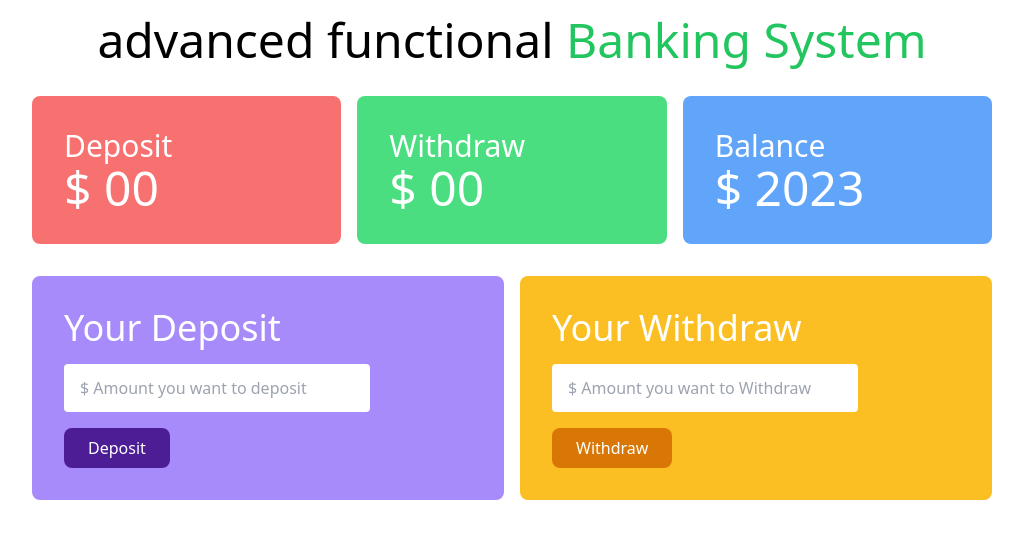
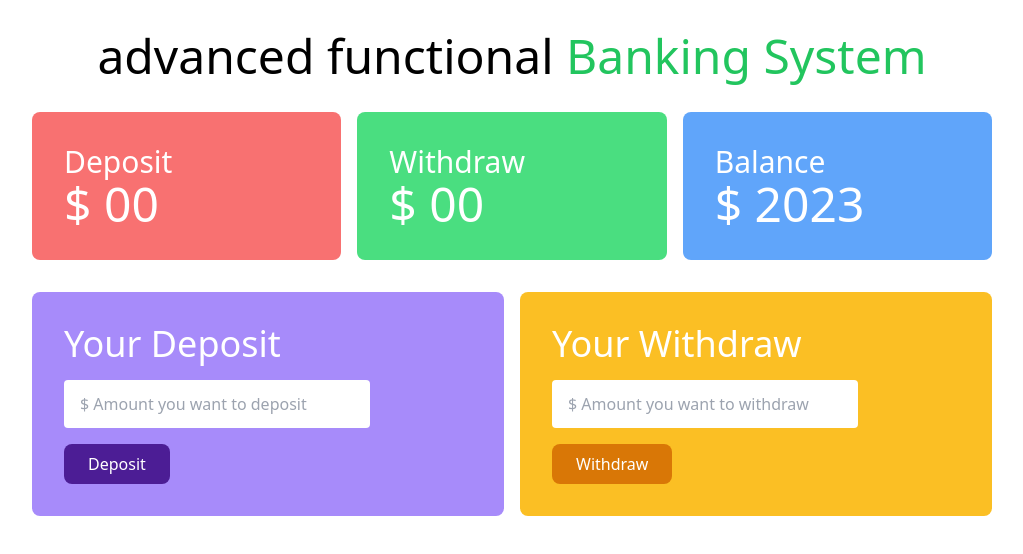
Before and after one commit to 01312345069/advanced-functional-Banking, a plain HTML site: page index.html in a window 1280 px wide. Shown: the whole page, without its empty margins (128-1151 px from the left). Drawn offline with nearby package versions, Linux system fonts and the light colour scheme.

Commit message:
some change and correction

```diff
--- a/index.html
+++ b/index.html
@@ -11,13 +11,13 @@
 
 <body>
     <header>
-        <h1 class="text-5xl text-center mt-4">advanced functional <span class="text-green-500 font-medium">Banking
+        <h1 class="text-5xl text-center mt-8">advanced functional <span class="text-green-500 font-medium">Banking
                 System</span></h1>
     </header>
-    <main>
+    <main class="w-3/4 mx-auto">
         <!-- balance & transaction interface  -->
         <section class="mt-8">
-            <div class="grid grid-cols-3 gap-4 w-3/4 mx-auto text-white">
+            <div class="grid grid-cols-3 gap-4  text-white">
                 <div class="bg-red-400 p-8 rounded-lg">
                     <h4 class="text-3xl">Deposit</h4>
                     <h2 class="text-5xl font-medium">$ <span id="deposit-total">00</span></h2>
@@ -33,7 +33,7 @@
             </div>
         </section>
         <!-- deposit and Withdraw section  -->
-        <section class="mt-8 w-3/4 mx-auto">
+        <section class="mt-8 ">
             <div class="grid grid-cols-2 gap-4">
                 <div class="bg-violet-400 p-8 rounded-lg">
                     <h3 class="text-4xl text-white mb-4">Your Deposit</h3>
@@ -45,7 +45,7 @@
                 <div class="bg-amber-400 p-8 rounded-lg">
                     <h3 class="text-4xl text-white mb-4">Your Withdraw</h3>
                     <input id="withdraw-field" class="w-3/4 px-4 py-3 rounded block" type="text"
-                        placeholder="$ Amount you want to Withdraw">
+                        placeholder="$ Amount you want to withdraw">
                     <button id="btn-withdraw"
                         class="bg-amber-600 px-6 py-2 text-white rounded-lg mt-4 font-medium hover:bg-sky-400">Withdraw</button>
                 </div>
```
